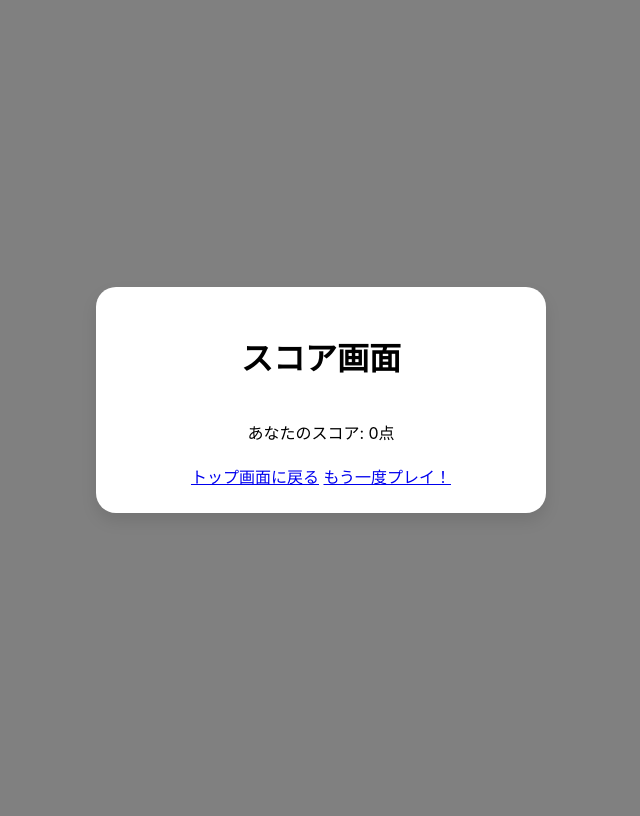
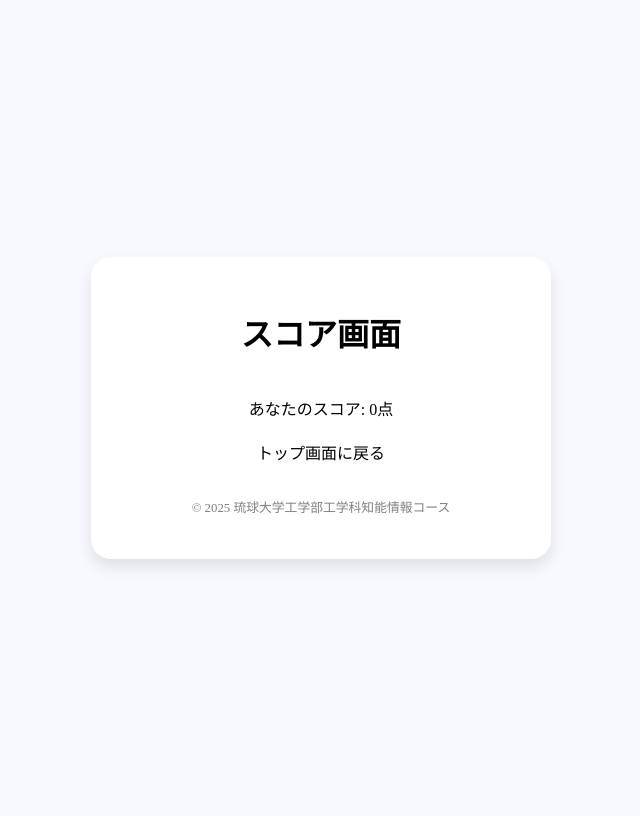
Before and after one commit to orange-and-mango/intro_don, a Flask app: page /result in a window 1280 px wide. Shown: the whole page, without its empty margins (319-959 px from the left). Before the commit the page ends 513 px from the top, so only its background shows below. Run offline with Flask 3, Linux system fonts and the light colour scheme.

Commit message:
見た目の調整

```diff
--- a/static/css/style.css
+++ b/static/css/style.css
@@ -1,20 +1,29 @@
 .menu-button {
-  /* ボタンの形を丸くする */
-  width: 60px;          /* 幅 */
-  height: 60px;         /* 高さ */
-  border-radius: 50%;   /* 角を50%丸めることで円になる */
-
-  /* 背景色と文字の設定 */
-  background-color: #4CAF50; /* 背景を緑色に */
-  color: black;              /* 絵文字の色（白） */
-  font-size: 28px;           /* 絵文字の大きさ */
-
-  /* その他 */
-  border: none;              /* 枠線を消す */
+  border-radius: 20px;   /* 角を20px丸める */
+  width: auto;          /* 幅を文字サイズに合わせる */
+  min-width: 150px;
+  border: black 0.5px solid; /* 枠線を黒色に */
   cursor: pointer;           /* マウスカーソルを手の形に */
   display: flex;             /* 中身を中央揃えにするための設定 */
   justify-content: center;   /* 中身を水平方向に中央揃え */
-  align-items: center;       /* 中身を垂直方向に中央揃え */
+  font-size: 20px;           /* 絵文字の大きさ */
+  padding: 10px;
+}
+a:link {
+    color:black;
+    text-decoration: none; /* 下線を消す */
+}
+
+a:visited {
+    color:black;
+}
+
+a:hover {
+    color:black;
+}
+
+a:active {
+    color:black;
 }
 
 .battle-button{
@@ -37,9 +46,7 @@
 }
 
 body {
-    font-family: -apple-system;
-    margin: 0;
-    background-color: gray; /* 背景色を少しグレーに */
+    background-color: ghostwhite; /* 背景色を少しグレーに */
     display: flex;
     justify-content: center;
     align-items: center;
@@ -50,7 +57,7 @@ body {
     background-color: white;
     width: 90%;
     max-width: 400px; /* 最大幅を指定してスマホアプリ風に */
-    padding: 25px;
+    padding: 30px;
     border-radius: 20px;
     box-shadow: 0 8px 16px rgba(0, 0, 0, 0.1);
     text-align: center;
@@ -68,6 +75,7 @@ header {
     font-size: 1.8em;
     margin: 0;
     color: #333;
+    text-align: center;
 }
 
 .subtitle {
@@ -84,10 +92,11 @@ main {
     display: flex;
     flex-direction: column; /* ボタンを縦に並べる */
     gap: 15px; /* ボタン同士の隙間 */
+    padding: 20px;
+    align-items: center;
 }
 
 footer {
-    margin-top: 15px;
     font-size: 0.8em;
     color: gray;
 }
--- a/templates/quiz.html
+++ b/templates/quiz.html
@@ -31,6 +31,9 @@
         </div>
 
         <div id="feedback-message" class="feedback-message"></div>
+        <footer>
+            <p>&copy; 2025 琉球大学工学部工学科知能情報コース</p>
+        </footer>
     </div>
     <script src="{{ url_for('static', filename='js/script.js') }}"></script>
 </body>
--- a/templates/result.html
+++ b/templates/result.html
@@ -14,8 +14,11 @@
         </div>
         <div class="result-actions">
             <a href="/" class="button primary">トップ画面に戻る</a>
-            <a href="/game" class="button secondary">もう一度プレイ！</a>
+
         </div>
+        <footer>
+            <p>&copy; 2025 琉球大学工学部工学科知能情報コース</p>
+        </footer>
     </div>
     <script src="{{ url_for('static', filename='js/script.js') }}"></script>
 </body>
--- a/templates/settings.html
+++ b/templates/settings.html
@@ -22,6 +22,9 @@
             <input type="checkbox" id="se-toggle" checked>
         </div>
         <a href="/" class="button secondary">トップ画面に戻る</a>
+        <footer>
+            <p>&copy; 2025 琉球大学工学部工学科知能情報コース</p>
+        </footer>
     </div>
     <script src="{{ url_for('static', filename='js/script.js') }}"></script>
 </body>
```
Also changed, not shown: templates/playlist.html (+20 -3 lines), templates/top.html (+5 -7 lines).
